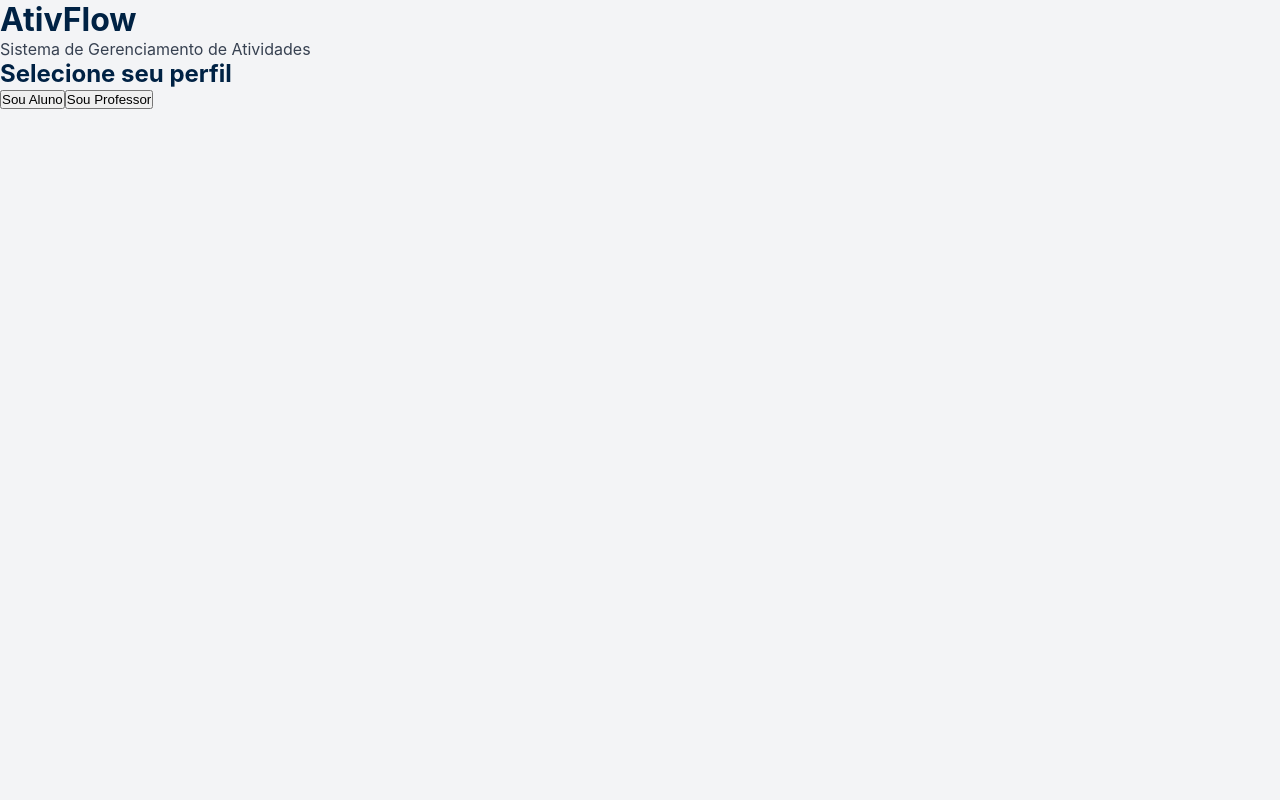
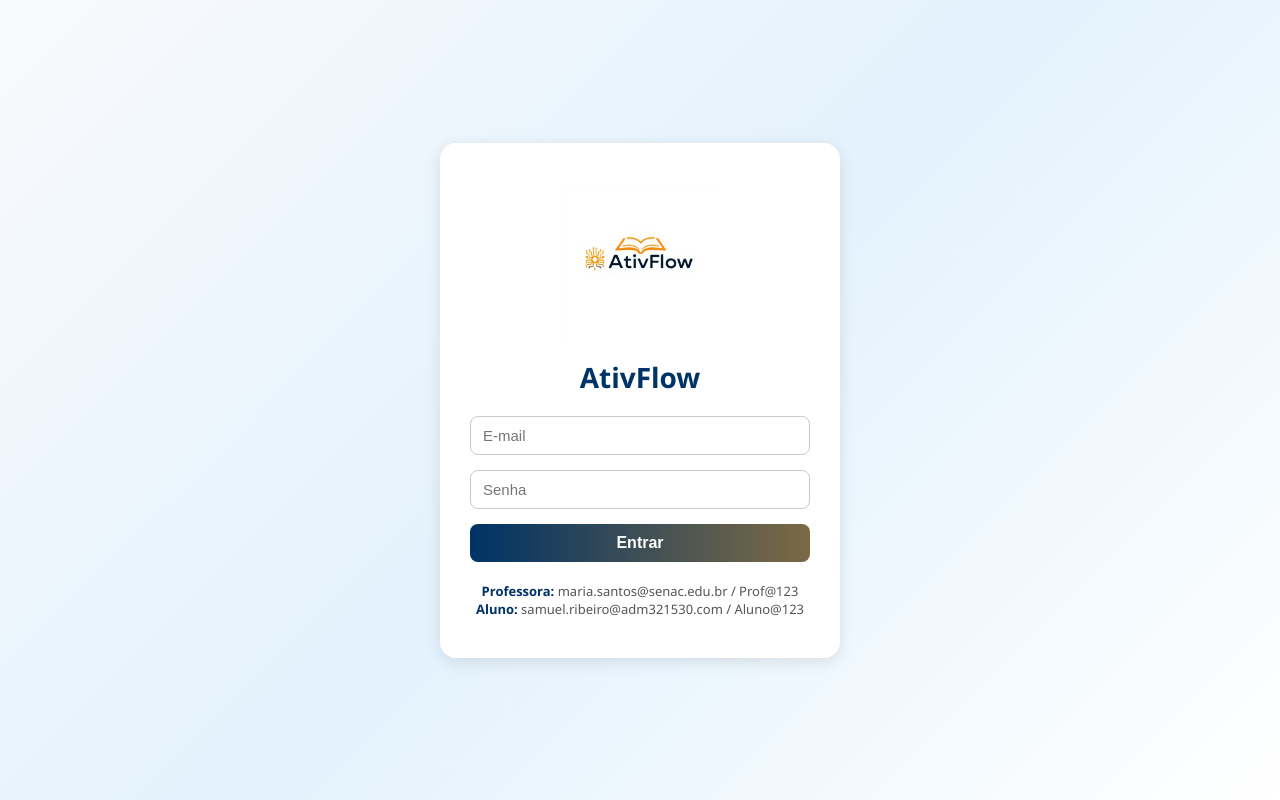
Before and after one commit to SamukaVenatto/AtivFlow, a React app in the folder frontend/: page /login in a window 1280 px wide. Built offline with nearby package versions, Linux system fonts and the light colour scheme; no server answers; the HTML template or start-up script is replaced by a standard one.

Commit message:
Substitui tela de login antiga pela nova versão animada

```diff
--- /dev/null
+++ b/frontend/src/pages/auth/Login.css
@@ -0,0 +1,110 @@
+/* === Login.css === */
+
+/* Fundo com degradê suave em tons azulados */
+body {
+  margin: 0;
+  padding: 0;
+  background: linear-gradient(135deg, #f9fafc 0%, #e3f2fd 50%, #ffffff 100%);
+  font-family: "Segoe UI", Tahoma, Geneva, Verdana, sans-serif;
+  color: #333;
+  height: 100vh;
+  display: flex;
+  justify-content: center;
+  align-items: center;
+  opacity: 0;
+  animation: fadeIn 1.5s ease forwards;
+}
+
+/* Animação de entrada suave */
+@keyframes fadeIn {
+  from { opacity: 0; transform: translateY(20px); }
+  to { opacity: 1; transform: translateY(0); }
+}
+
+/* Container principal */
+.login-container {
+  background-color: #fff;
+  width: 100%;
+  max-width: 400px;
+  padding: 40px 30px;
+  border-radius: 16px;
+  box-shadow: 0 4px 16px rgba(0, 0, 0, 0.1);
+  text-align: center;
+  transition: all 0.3s ease;
+  animation: fadeInUp 1s ease;
+}
+
+@keyframes fadeInUp {
+  from { opacity: 0; transform: translateY(30px); }
+  to { opacity: 1; transform: translateY(0); }
+}
+
+.login-container:hover {
+  transform: translateY(-3px);
+  box-shadow: 0 8px 24px rgba(0, 0, 0, 0.15);
+}
+
+/* Logo e título */
+.login-logo {
+  width: 160px;
+  margin-bottom: 10px;
+}
+
+.login-title {
+  font-size: 28px;
+  font-weight: 700;
+  color: #003366;
+  margin-bottom: 20px;
+}
+
+/* Inputs */
+.login-input {
+  width: 100%;
+  padding: 10px 12px;
+  margin-bottom: 15px;
+  border: 1px solid #ccc;
+  border-radius: 8px;
+  font-size: 15px;
+  transition: border-color 0.2s ease;
+}
+
+.login-input:focus {
+  border-color: #003366;
+  outline: none;
+}
+
+/* Botão com gradiente animado */
+.login-button {
+  width: 100%;
+  background: linear-gradient(90deg, #003366, #f7a022);
+  background-size: 200% 100%;
+  color: white;
+  border: none;
+  padding: 10px 0;
+  border-radius: 8px;
+  font-size: 16px;
+  font-weight: 600;
+  cursor: pointer;
+  transition: background-position 0.5s ease;
+}
+
+.login-button:hover {
+  background-position: 100% 0;
+}
+
+/* Texto auxiliar */
+.login-links {
+  font-size: 13px;
+  color: #555;
+  margin-top: 20px;
+}
+
+.login-links strong {
+  color: #003366;
+}
+
+.error-message {
+  color: #d9534f;
+  font-size: 14px;
+  margin-bottom: 10px;
+}
--- a/frontend/src/pages/auth/Login.jsx
+++ b/frontend/src/pages/auth/Login.jsx
@@ -1,157 +1,66 @@
-/**
- * Página de Login
- * Seleção de tipo (Aluno/Professor) e autenticação
- */
-import { useState } from 'react';
-import { useNavigate } from 'react-router-dom';
-import { useAuth } from '../../contexts/AuthContext';
+import React, { useState } from "react";
+import axios from "axios";
+import "./Login.css";
 
-const Login = () => {
-  const [tipoSelecionado, setTipoSelecionado] = useState(null);
-  const [email, setEmail] = useState('');
-  const [senha, setSenha] = useState('');
-  const [erro, setErro] = useState('');
-  const [loading, setLoading] = useState(false);
+function Login() {
+  const [email, setEmail] = useState("");
+  const [senha, setSenha] = useState("");
+  const [erro, setErro] = useState("");
 
-  const { login } = useAuth();
-  const navigate = useNavigate();
-
-  const handleSubmit = async (e) => {
+  const handleLogin = async (e) => {
     e.preventDefault();
-    setErro('');
-    setLoading(true);
-
-    // Validação client-side
-    if (!email || !senha) {
-      setErro('Por favor, preencha todos os campos');
-      setLoading(false);
-      return;
+    try {
+      const response = await axios.post(
+        "https://ativflow-backend.onrender.com/login",
+        { email, senha }
+      );
+      if (response.data.token) {
+        localStorage.setItem("token", response.data.token);
+        window.location.href = "/dashboard";
       }
-
-    const result = await login(email, senha);
-
-    if (result.success) {
-      // Redirecionar baseado no tipo de usuário
-      if (result.user.tipo === 'aluno') {
-        navigate('/aluno/dashboard');
-      } else if (result.user.tipo === 'professor' || result.user.tipo === 'admin') {
-        navigate('/professor/dashboard');
+    } catch (error) {
+      setErro("E-mail ou senha incorretos. Tente novamente.");
     }
-    } else {
-      setErro(result.error);
-    }
-
-    setLoading(false);
   };
 
-  if (!tipoSelecionado) {
   return (
-      <div className="min-h-screen bg-gradient-to-br from-senac-blue to-senac-blue-light flex items-center justify-center p-4">
-        <div className="bg-white rounded-lg shadow-2xl p-8 max-w-md w-full">
-          <div className="text-center mb-8">
-            <h1 className="text-4xl font-bold text-senac-blue mb-2">AtivFlow</h1>
-            <p className="text-gray-600">Sistema de Gerenciamento de Atividades</p>
-          </div>
+    <div className="login-container">
+      <img src="/assets/logo.png" alt="Logo AtivFlow" className="login-logo" />
+      <h1 className="login-title">AtivFlow</h1>
 
-          <h2 className="text-2xl font-semibold text-center mb-6 text-gray-800">
-            Selecione seu perfil
-          </h2>
-
-          <div className="space-y-4">
-            <button
-              onClick={() => setTipoSelecionado('aluno')}
-              className="w-full py-4 px-6 bg-senac-blue hover:bg-senac-blue-dark text-white font-semibold rounded-lg transition-all duration-200 transform hover:scale-105 shadow-md"
-            >
-              Sou Aluno
-            </button>
-
-            <button
-              onClick={() => setTipoSelecionado('professor')}
-              className="w-full py-4 px-6 bg-senac-blue-light hover:bg-senac-blue text-white font-semibold rounded-lg transition-all duration-200 transform hover:scale-105 shadow-md"
-            >
-              Sou Professor
-            </button>
-          </div>
-        </div>
-      </div>
-    );
-  }
-
-  return (
-    <div className="min-h-screen bg-gradient-to-br from-senac-blue to-senac-blue-light flex items-center justify-center p-4">
-      <div className="bg-white rounded-lg shadow-2xl p-8 max-w-md w-full">
-        <button
-          onClick={() => setTipoSelecionado(null)}
-          className="text-senac-blue hover:text-senac-blue-dark mb-4 flex items-center"
-        >
-          ← Voltar
-        </button>
-
-        <div className="text-center mb-8">
-          <h1 className="text-4xl font-bold text-senac-blue mb-2">AtivFlow</h1>
-          <p className="text-gray-600">
-            Login como {tipoSelecionado === 'aluno' ? 'Aluno' : 'Professor'}
-          </p>
-        </div>
-
-        <form onSubmit={handleSubmit} className="space-y-6">
-          {erro && (
-            <div className="bg-red-100 border border-red-400 text-red-700 px-4 py-3 rounded">
-              {erro}
-            </div>
-          )}
-
-          <div>
-            <label htmlFor="email" className="block text-sm font-medium text-gray-700 mb-2">
-              E-mail
-            </label>
+      <form onSubmit={handleLogin}>
+        {erro && <p className="error-message">{erro}</p>}
         <input
           type="email"
-              id="email"
+          placeholder="E-mail"
           value={email}
           onChange={(e) => setEmail(e.target.value)}
-              className="input-field"
-              placeholder={tipoSelecionado === 'aluno' ? 'nome.sobrenome@adm321530.com' : 'professor@senac.edu.br'}
+          className="login-input"
           required
         />
-          </div>
-
-          <div>
-            <label htmlFor="senha" className="block text-sm font-medium text-gray-700 mb-2">
-              Senha
-            </label>
         <input
           type="password"
-              id="senha"
+          placeholder="Senha"
           value={senha}
           onChange={(e) => setSenha(e.target.value)}
-              className="input-field"
-              placeholder="••••••••"
+          className="login-input"
           required
         />
-          </div>
-
-          <button
-            type="submit"
-            disabled={loading}
-            className="w-full btn-primary py-3 disabled:opacity-50 disabled:cursor-not-allowed"
-          >
-            {loading ? 'Entrando...' : 'Entrar'}
+        <button type="submit" className="login-button">
+          Entrar
         </button>
       </form>
 
-        <div className="mt-6 text-center text-sm text-gray-600">
-          <p>Credenciais de teste:</p>
-          <p className="mt-2">
-            <strong>Professor:</strong> maria.santos@senac.edu.br / Prof@123
+      <div className="login-links">
+        <p>
+          <strong>Professora:</strong> maria.santos@senac.edu.br / Prof@123
         </p>
         <p>
           <strong>Aluno:</strong> samuel.ribeiro@adm321530.com / Aluno@123
         </p>
       </div>
     </div>
-    </div>
   );
-};
+}
 
 export default Login;
```
Lines whose indentation alone changed are shown as unchanged.
